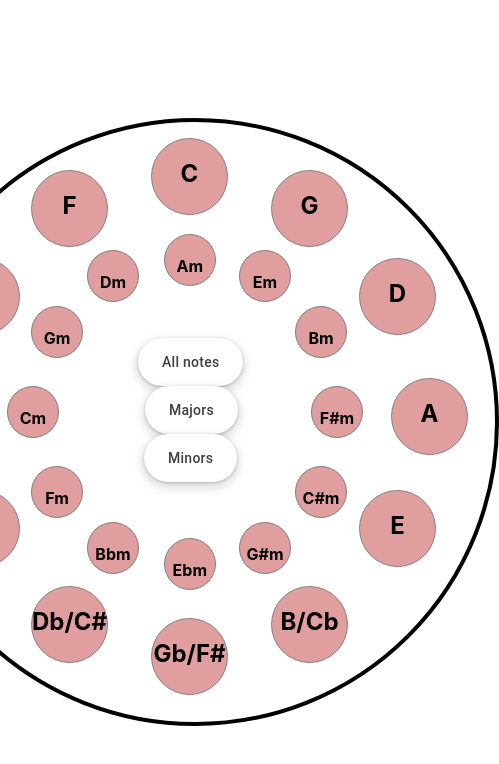
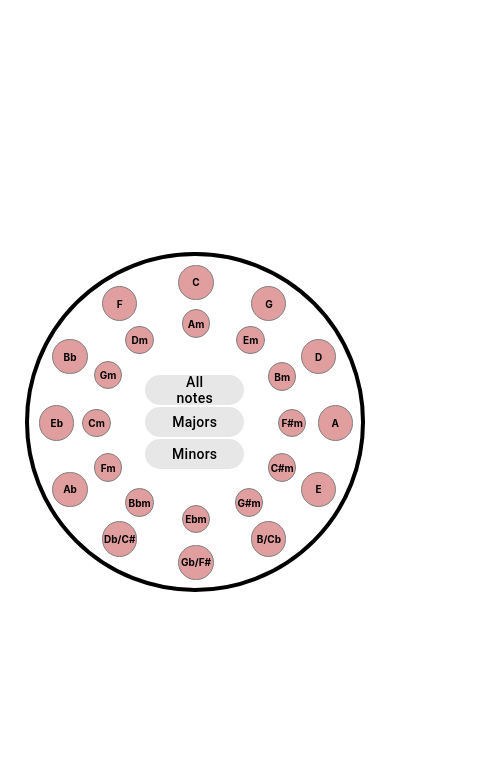
Before and after one commit to alxjnr/circle-of-fifths, a React (Create React App) app: page / in a window 390 px wide. Shown: the top 764 px of the page, 499 px wide, since content can reach past the window. Built offline with nearby package versions, Linux system fonts and the light colour scheme; no server answers.

Commit message:
add responsive mobile css

```diff
--- a/src/App.css
+++ b/src/App.css
@@ -13,20 +13,22 @@
 }
 
 .circle {
-  /* display: flex; */
+  display: flex;
   position: relative;
-  width: 600px;
-  height: 600px;
-  min-height: 600px;
-  min-width: 600px;
+  width: 85vmin;
+  height: 85vmin;
   border-radius: 50%;
   border: solid black 0.25rem;
 }
 
 .guess-zones {
   position: absolute;
-  width: 75px;
-  height: 75px;
+  display: flex;
+  flex-direction: column;
+  justify-content: center;
+  align-items: center;
+  width: 10%;
+  height: 10%;
   border-radius: 50%;
   border: solid rgb(128, 128, 128) 0.1rem;
   transition: background-color 0.5s ease-in-out;
@@ -39,6 +41,11 @@
 
 .guess-zones-incorrect {
   background-color: rgb(225, 158, 158);
+}
+
+.guess-zones h2,
+h4 {
+  font-size: clamp(10px, 2vw, 22px);
 }
 
 @keyframes fadeBack {
@@ -56,15 +63,60 @@
 }
 
 .scorecard {
-  position: absolute;
+  position: relative;
+  display: flex;
+  flex-direction: row;
+  justify-content: space-evenly;
+  align-items: center;
+  left: 35%;
+  top: 35%;
+  width: 30%;
+  height: 30%;
+}
+
+.scorecard-button-container {
   display: flex;
   flex-direction: column;
   justify-content: space-evenly;
+  width: 100%;
+  height: 100%;
+}
+
+.scorecard-button-container button {
   align-items: center;
-  left: 13.5rem;
-  top: 13rem;
-  width: 10rem;
-  height: 10rem;
+  appearance: none;
+  background-color: #e7e7e7;
+  border-radius: 24px;
+  border-style: none;
+  box-sizing: border-box;
+  cursor: pointer;
+  display: inline-flex;
+  fill: currentColor;
+  font-family: "Google Sans", Roboto, Arial, sans-serif;
+  font-size: 14px;
+  font-weight: 500;
+  height: 30px;
+  justify-content: center;
+  letter-spacing: 0.25px;
+  line-height: normal;
+  max-width: 100%;
+  overflow: visible;
+  padding: 2px 24px;
+  position: relative;
+  text-align: center;
+  text-transform: none;
+  transition: box-shadow 280ms cubic-bezier(0.4, 0, 0.2, 1),
+    opacity 15ms linear 30ms, transform 270ms cubic-bezier(0, 0, 0.2, 1) 0ms;
+  user-select: none;
+  -webkit-user-select: none;
+  touch-action: manipulation;
+  width: auto;
+  will-change: transform, opacity;
+  z-index: 0;
+}
+
+.scorecard-button-container button:hover {
+  background-color: #c2bfbf;
 }
 
 .button-17 {
--- a/src/components/Circle.jsx
+++ b/src/components/Circle.jsx
@@ -69,7 +69,7 @@ export default function Circle() {
                 ? "guess-zones guess-zones-incorrect"
                 : "guess-zones"
             }
-            style={{ top: e.top, left: e.left, width: "50px", height: "50px" }}
+            style={{ top: e.top, left: e.left, width: "8%", height: "8%" }}
             onClick={() => {
               checkAnswer(
                 currentIndex,
--- a/src/components/Scorecard.jsx
+++ b/src/components/Scorecard.jsx
@@ -26,9 +26,8 @@ export default function Scorecard({
   return (
     <div className="scorecard">
       {!isPlaying || currentIndex > notesArr.length - 1 ? (
-        <div>
+        <div className="scorecard-button-container">
           <button
-            className="button-17"
             onClick={() => {
               allNotes(
                 setNotesArr,
@@ -40,8 +39,7 @@ export default function Scorecard({
           >
             All notes
           </button>
-          <buton
-            className="button-17"
+          <button
             onClick={() => {
               justMajors(
                 setNotesArr,
@@ -52,9 +50,8 @@ export default function Scorecard({
             }}
           >
             Majors
-          </buton>
-          <buton
-            className="button-17"
+          </button>
+          <button
             onClick={() => {
               justMinors(
                 setNotesArr,
@@ -65,7 +62,7 @@ export default function Scorecard({
             }}
           >
             Minors
-          </buton>
+          </button>
         </div>
       ) : (
         <div>
--- a/src/data/Circles.jsx
+++ b/src/data/Circles.jsx
@@ -1,73 +1,73 @@
 export const majorCircles = [
   {
-    top: "1rem",
-    left: "16rem",
+    top: "2.5%",
+    left: "45%",
     index: 0,
     note: "C",
   },
   {
-    top: "16rem",
-    left: "31rem",
+    top: "45%",
+    left: "87%",
     index: 1,
     note: "A",
   },
   {
-    top: "31rem",
-    left: "16rem",
+    top: "87%",
+    left: "45%",
     index: 2,
     note: "Gb/F#",
   },
   {
-    top: "16rem",
-    left: "1rem",
+    top: "45%",
+    left: "3%",
     index: 3,
     note: "Eb",
   },
   {
-    top: "3rem",
-    left: "23.5rem",
+    top: "9%",
+    left: "67%",
     index: 4,
     note: "G",
   },
   {
-    top: "29rem",
-    left: "23.5rem",
+    top: "80%",
+    left: "67%",
     index: 5,
     note: "B/Cb",
   },
   {
-    top: "3rem",
-    left: "8.5rem",
+    top: "9%",
+    left: "22%",
     index: 6,
     note: "F",
   },
   {
-    top: "29rem",
-    left: "8.5rem",
+    top: "80%",
+    left: "22%",
     index: 7,
     note: "Db/C#",
   },
   {
-    top: "8.5rem",
-    left: "29rem",
+    top: "25%",
+    left: "82%",
     index: 8,
     note: "D",
   },
   {
-    top: "23rem",
-    left: "29rem",
+    top: "65%",
+    left: "82%",
     index: 9,
     note: "E",
   },
   {
-    top: "8.5rem",
-    left: "3rem",
+    top: "25%",
+    left: "7%",
     index: 10,
     note: "Bb",
   },
   {
-    top: "23rem",
-    left: "3rem",
+    top: "65%",
+    left: "7%",
     index: 11,
     note: "Ab",
   },
@@ -75,74 +75,74 @@ export const majorCircles = [
 
 export const minorCircles = [
   {
-    top: "7rem",
-    left: "16.8rem",
+    top: "16%",
+    left: "46%",
     index: 12,
     note: "Am",
   },
   {
-    top: "16.5rem",
-    left: "26rem",
+    top: "46%",
+    left: "75%",
     index: 13,
     note: "F#m",
   },
   {
-    top: "26rem",
-    left: "16.8rem",
+    top: "75%",
+    left: "46%",
     index: 14,
     note: "Ebm",
   },
   {
-    top: "16.5rem",
-    left: "7rem",
+    top: "46%",
+    left: "16%",
     index: 15,
     note: "Cm",
   },
   {
-    top: "8rem",
-    left: "21.5rem",
+    top: "21%",
+    left: "62.5%",
     index: 16,
     note: "Em",
   },
   {
-    top: "25rem",
-    left: "21.5rem",
+    top: "70%",
+    left: "62%",
     index: 17,
     note: "G#m",
   },
   {
-    top: "8rem",
-    left: "12rem",
+    top: "21%",
+    left: "29%",
     index: 18,
     note: "Dm",
   },
   {
-    top: "25rem",
-    left: "12rem",
+    top: "70%",
+    left: "29%",
     index: 19,
     note: "Bbm",
   },
   {
-    top: "11.5rem",
-    left: "25rem",
+    top: "32%",
+    left: "72%",
     index: 20,
     note: "Bm",
   },
   {
-    top: "21.5rem",
-    left: "25rem",
+    top: "59.5%",
+    left: "72%",
     index: 21,
     note: "C#m",
   },
   {
-    top: "11.5rem",
-    left: "8.5rem",
+    top: "31.5%",
+    left: "19.5%",
     index: 22,
     note: "Gm",
   },
   {
-    top: "21.5rem",
-    left: "8.5rem",
+    top: "59.5%",
+    left: "19.5%",
     index: 23,
     note: "Fm",
   },
```
